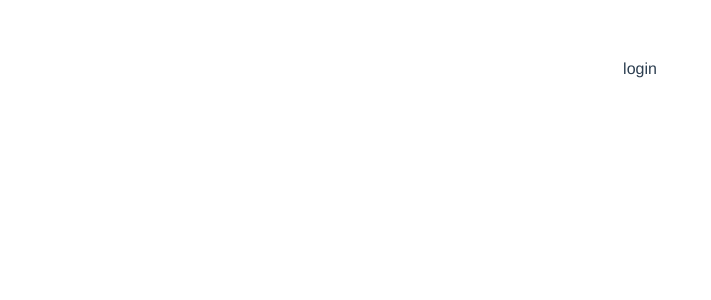
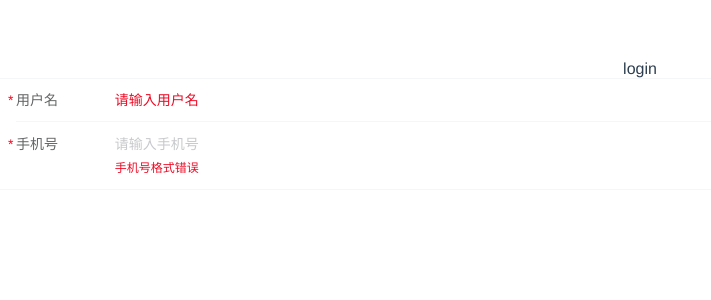
Before and after one commit to XuJaven/eatting, a Vue app: page /login in a window 1280 px wide. Shown: the top 300 px of the page, without its empty margins (0-711 px from the left). Built offline with nearby package versions, Linux system fonts and the light colour scheme.

Commit message:
无导航栏返回有导航栏时

```diff
--- a/src/App.vue
+++ b/src/App.vue
@@ -10,7 +10,9 @@
     </keep-alive>
   </div>
   <div v-if="!$route.meta.keepAlive">
+     <transition name="fade">
      <router-view ></router-view>
+      </transition>
   </div>
   </div>
 </template>
@@ -27,6 +29,9 @@ export default {
     _changTab(path){
       this.$router.replace(path)
     }
+  },
+  mounted(){
+
   }
 }
 </script>
@@ -40,4 +45,15 @@ export default {
   color: #2c3e50;
   margin-top: 60px;
 }
+.slide-fade-enter-active {
+  transition: all .3s ease;
+}
+.slide-fade-leave-active {
+  transition: all .8s cubic-bezier(1.0, 0.5, 0.8, 1.0);
+}
+.slide-fade-enter, .slide-fade-leave-to
+/* .slide-fade-leave-active for below version 2.1.8 */ {
+  transform: translateX(10px);
+  opacity: 0;
+}
 </style>
--- a/src/components/EatFooter.vue
+++ b/src/components/EatFooter.vue
@@ -18,20 +18,21 @@ export default {
     prop: 'active',
     event: 'changeTab'
   }, */
-  props: {
+  /* props: {
     active: {
       type: String,
       default: '',
       required: false
     }
-  },
+  }, */
   data(){
     return{
       tabbarList:[
         {icon:'home-o',text:'首页',value:'home'},
         {icon:'home-o',text:'订单',value:'order'},
         {icon:'home-o',text:'我的',value:'mine'}
-      ]
+      ],
+      active:'home',
     }
   },
   methods:{
@@ -40,6 +41,7 @@ export default {
   mounted(){
     /* this.$bus.$on('method',()=>{
     }) */
+    this.active = this.$route.name.toLowerCase()
   }
 }
 </script>
--- a/src/router/index.js
+++ b/src/router/index.js
@@ -32,13 +32,7 @@ export default new Router({
         keepAlive: true
       }
     },
-    { path: '/home',
-      name: 'Home',
-      component: Home,
-      meta: {
-        keepAlive: true
-      }
-    },
+    { path: '/home', redirect: '/' },
     { path: '/mine',
       name: 'Mine',
       component: Mine,
--- a/src/views/Login.vue
+++ b/src/views/Login.vue
@@ -1,8 +1,25 @@
 <template>
+<transition name="fade">
   <div id="app">
     <div>login</div>
-
+<van-cell-group>
+  <van-field
+    v-model="username"
+    error
+    required
+    label="用户名"
+    placeholder="请输入用户名"
+  />
+  <van-field
+    v-model="phone"
+    required
+    label="手机号"
+    placeholder="请输入手机号"
+    error-message="手机号格式错误"
+  />
+</van-cell-group>
   </div>
+</transition>
 </template>
 
 <script>
@@ -10,9 +27,12 @@
 
 export default {
   name: 'App',
-  // components: {
-  //   HelloWorld
-  // }
+  data(){
+    return{
+      username:'',
+      phone:''
+    }
+  },
   methods:{
     /*     _changTab(text){
       // console.log(text)
@@ -31,4 +51,21 @@ export default {
   color: #2c3e50;
   margin-top: 60px;
 }
+.slide-fade-enter-active {
+  transition: all .3s ease;
+}
+.slide-fade-leave-active {
+  transition: all .8s cubic-bezier(1.0, 0.5, 0.8, 1.0);
+}
+.slide-fade-enter, .slide-fade-leave-to
+/* .slide-fade-leave-active for below version 2.1.8 */ {
+  transform: translateX(10px);
+  opacity: 0;
+}
+.fade-enter-active, .fade-leave-active {
+  transition: opacity .5s;
+}
+.fade-enter, .fade-leave-to /* .fade-leave-active below version 2.1.8 */ {
+  opacity: 0;
+}
 </style>
```
Also changed, not shown: 1 other file (tests, documents, lock files or other folders).
